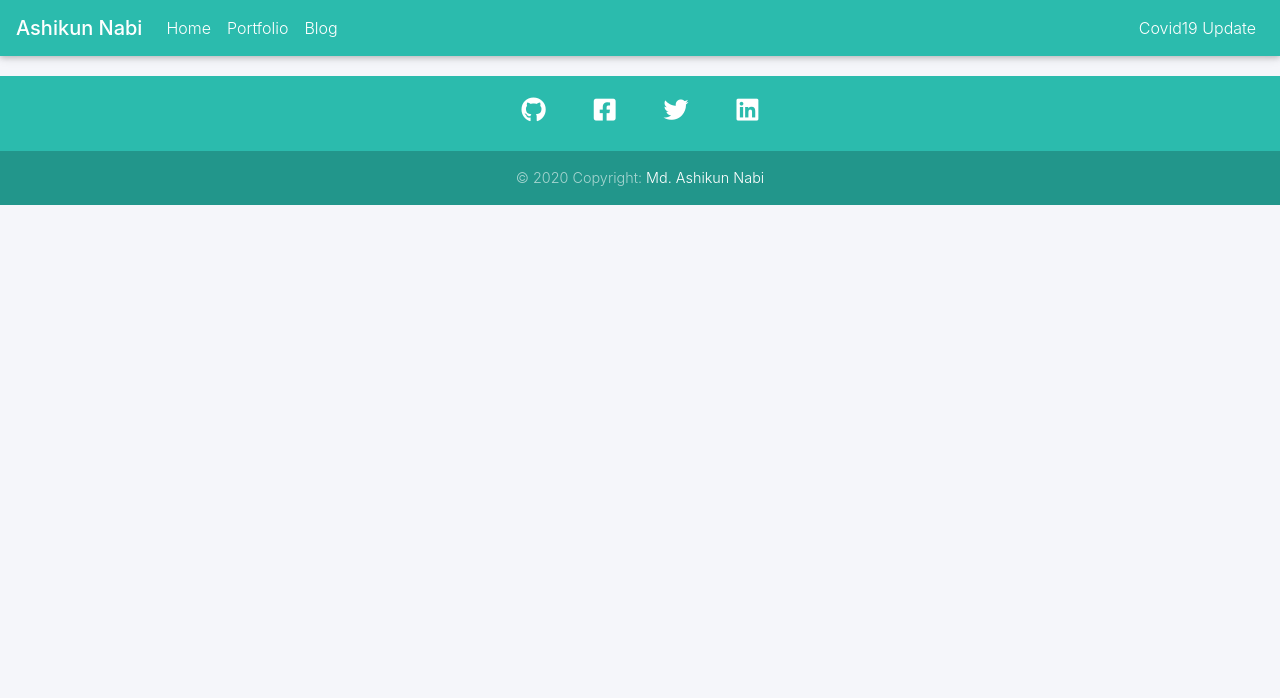
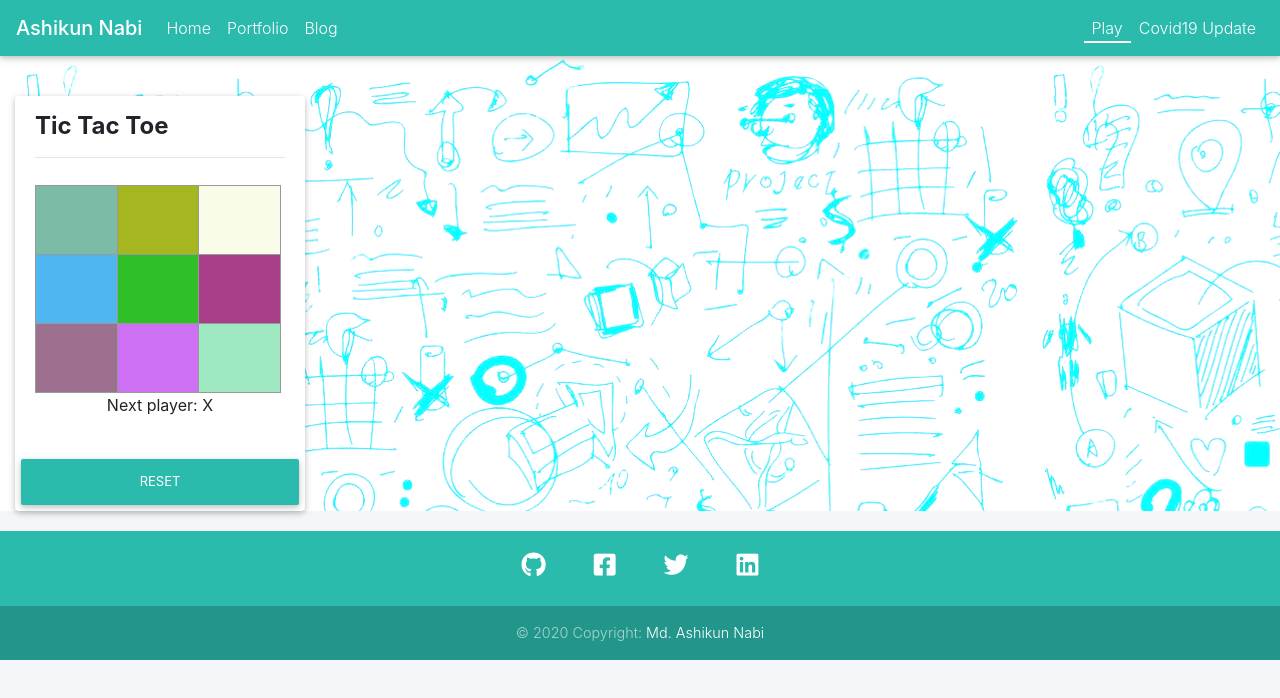
Before and after one commit to Ashikunnabi/DjReactPortfolio, a React (Create React App) app in the folder frontend/: page /js-game in a window 1280 px wide. Shown: the top 698 px of the page. Built offline with nearby package versions, Linux system fonts and the light colour scheme.

Commit message:
added js game

```diff
--- /dev/null
+++ b/frontend/src/assets/base/js-game/style.css
@@ -0,0 +1,3 @@
+.card__view {
+    margin-top: -1.25rem;
+}
--- /dev/null
+++ b/frontend/src/assets/base/js-game/tic-tac-toe-style.css
@@ -0,0 +1,45 @@
+ol, ul {
+  padding-left: 30px;
+}
+
+.board-row:after {
+  clear: both;
+  content: "";
+  display: table;
+}
+
+.status {
+  margin-bottom: 10px;
+}
+
+.square {
+  background: #fff;
+  border: 1px solid #999;
+  float: left;
+  font-size: 24px;
+  font-weight: bold;
+  line-height: 34px;
+  height: 70px;
+  margin-right: -1px;
+  margin-top: -1px;
+  padding: 0;
+  text-align: center;
+  width: 33%;
+}
+
+.square:focus {
+  outline: none;
+}
+
+.kbd-navigation .square:focus {
+  background: #ddd;
+}
+
+.game {
+  /* display: flex; */
+  /* flex-direction: row; */
+}
+
+.game-info {
+  margin-left: 20px;
+}
--- a/frontend/src/components/base/Navbar.js
+++ b/frontend/src/components/base/Navbar.js
@@ -2,7 +2,7 @@ import React, { Component } from "react";
 import { MDBNavbar, MDBNavbarBrand, MDBNavbarNav, MDBNavItem, MDBNavLink, MDBNavbarToggler, MDBCollapse } from "mdbreact";
 import { Route } from 'react-router-dom';
 
-import { Home, Portfolio, Blog, Covid } from '../pages/';
+import { Home, Portfolio, Blog, JsGame, Covid } from '../pages/';
 
 class Navbar extends Component {
     state = {
@@ -76,6 +76,9 @@ class Navbar extends Component {
               </MDBNavbarNav>
               <MDBNavbarNav right>
                 <MDBNavItem>
+                  <MDBNavLink exact to="/js-game" activeClassName="navbar_active">Play</MDBNavLink>
+                </MDBNavItem>
+                <MDBNavItem>
                   <MDBNavLink exact to="/covid" activeClassName="navbar_active">Covid19 Update</MDBNavLink>
                 </MDBNavItem>
               </MDBNavbarNav>
@@ -85,6 +88,7 @@ class Navbar extends Component {
           <Route exact path="/" component={Home} />
           <Route exact path="/portfolio" component={Portfolio} />
           <Route exact path="/blog" component={Blog} />
+          <Route exact path="/js-game" component={JsGame} />
           <Route exact path="/covid" component={Covid} />
         </>
         );
--- /dev/null
+++ b/frontend/src/components/base/js-game/Card.js
@@ -0,0 +1,47 @@
+import React, { useState } from 'react';
+import '../../../assets/base/js-game/style.css';
+import { MDBBtn, MDBCard, MDBCardBody, MDBCardImage, MDBCardTitle, MDBCardText, MDBCol, MDBView, MDBIcon } from 'mdbreact';
+import { Game } from './tic-tac-toe'
+
+
+const Card = (props) => {
+  const [reset, setReset] = useState(0)
+
+  const resetGame = () => {
+    setReset(reset + 1)
+  }
+
+  const renderScore = (data) => {
+    if (data.obj.score) {
+      return (
+        <>
+          <strong>Score: {props.obj.score}</strong>
+          <hr></hr>
+        </>
+      )
+    }
+    return <></>
+  }
+
+  return (
+    <MDBCol lg='3' md='4' sm='6' xs='12' style={{ marginTop: '40px' }}>
+      <MDBCard narrow>
+        <MDBView cascade className='card__view'>
+        </MDBView>
+
+        <MDBCardBody>
+          <MDBCardTitle className='font-weight-bold pt-3'>
+            {props.obj.title}
+            <hr></hr>
+          </MDBCardTitle>
+          {renderScore(props)}
+          <Game resetGame={reset} />
+
+        </MDBCardBody>
+        <MDBBtn onClick={resetGame}>Reset</MDBBtn>
+      </MDBCard>
+    </MDBCol>
+  )
+}
+
+export default Card;
--- /dev/null
+++ b/frontend/src/components/base/js-game/index.js
@@ -0,0 +1 @@
+export { default as Card } from './Card';
--- /dev/null
+++ b/frontend/src/components/base/js-game/tic-tac-toe/Board.js
@@ -0,0 +1,116 @@
+import React, { Component } from 'react'
+import Square from './Square'
+
+class Board extends Component {
+  constructor(props) {
+    super(props)
+    this.state = {
+      squares: Array(9).fill(null),
+      xIsNext: true,
+      countResetBoard: 0,
+    }
+  }
+
+  componentDidUpdate(prevState) {
+    if (this.props.resetGame != this.state.countResetBoard) {
+      this.resetBoard()
+    }
+  }
+
+  getRandomColor() {
+    var letters = '0123456789ABCDEF';
+    var color = '#';
+    for (var i = 0; i < 6; i++) {
+      color += letters[Math.floor(Math.random() * 16)];
+    }
+    return color;
+  }
+
+  handleClick(i) {
+    const squares = this.state.squares.slice();
+    if (this.calculateWinner(squares) || squares[i]) {
+      return;
+    }
+    squares[i] = this.state.xIsNext ? 'X' : 'O';
+    this.setState({
+      squares: squares,
+      xIsNext: !this.state.xIsNext,
+    });
+  }
+
+  resetBoard() {
+    this.setState({
+      squares: Array(9).fill(null),
+      xIsNext: true,
+      countResetBoard: this.props.resetGame,
+    })
+  }
+
+  renderSquare(i) {
+    let bgColor = this.getRandomColor()
+    if (this.state.squares.includes('X') || this.state.squares.includes('O')) {
+      bgColor = ''
+    }
+
+    return (
+      <Square
+        value={this.state.squares[i]}
+        bgColor={bgColor}
+        onClick={() => this.handleClick(i)}
+      />
+    )
+  }
+
+  calculateWinner(squares) {
+    const lines = [
+      [0, 1, 2],
+      [3, 4, 5],
+      [6, 7, 8],
+      [0, 3, 6],
+      [1, 4, 7],
+      [2, 5, 8],
+      [0, 4, 8],
+      [2, 4, 6],
+    ];
+    for (let i = 0; i < lines.length; i++) {
+      const [a, b, c] = lines[i];
+      if (squares[a] && squares[a] === squares[b] && squares[a] === squares[c]) {
+        return squares[a];
+      }
+    }
+    return null;
+  }
+
+  render() {
+    const winner = this.calculateWinner(this.state.squares);
+    let status;
+    if (winner) {
+      status = 'Winner: ' + winner;
+    } else {
+      status = 'Next player: ' + (this.state.xIsNext ? 'X' : 'O');
+    }
+
+    return (
+      <div>
+        <div className="board-row">
+          {this.renderSquare(0)}
+          {this.renderSquare(1)}
+          {this.renderSquare(2)}
+        </div>
+        <div className="board-row">
+          {this.renderSquare(3)}
+          {this.renderSquare(4)}
+          {this.renderSquare(5)}
+        </div>
+        <div className="board-row">
+          {this.renderSquare(6)}
+          {this.renderSquare(7)}
+          {this.renderSquare(8)}
+        </div>
+        <div className="status text-center">{status}</div>
+      </div>
+    );
+  }
+}
+
+export default Board
--- /dev/null
+++ b/frontend/src/components/base/js-game/tic-tac-toe/Game.js
@@ -0,0 +1,21 @@
+import React, { Component } from 'react'
+import '../../../../assets/base/js-game/tic-tac-toe-style.css';
+import Board from './Board'
+
+class Game extends React.Component {
+    render() {
+      return (
+        <div className="game">
+          <div className="game-board">
+            <Board resetGame={this.props.resetGame}/>
+          </div>
+          <div className="game-info">
+            <div>{/* status */}</div>
+            <ol>{/* TODO */}</ol>
+          </div>
+        </div>
+      );
+    }
+  }
+
+  export default Game
--- /dev/null
+++ b/frontend/src/components/base/js-game/tic-tac-toe/Square.js
@@ -0,0 +1,34 @@
+import React from 'react'
+
+
+const Square = (props) => {
+    return (
+        <button
+            className="square"
+            style={{ backgroundColor: props.bgColor }}
+            onClick={props.onClick}
+        >
+            {props.value}
+        </button>
+    );
+}
+// class Square extends Component {
+//     constructor(props) {
+//         super(props)
+//         this.state = {
+//             value: this.props.value,
+//         }
+//     }
+//     render() {
+//         return (
+//             <button className="square"
+//                 style={{ backgroundColor: this.props.bgColor }}
+//                 onClick={() => { this.props.onClick() }}
+//             >
+//                 {this.props.value}
+//             </button>
+//         )
+//     }
+// }
+
+export default Square;
--- /dev/null
+++ b/frontend/src/components/base/js-game/tic-tac-toe/index.js
@@ -0,0 +1,3 @@
+export { default as Square } from './Square';
+export { default as Board } from './Board';
+export { default as Game } from './Game';
--- /dev/null
+++ b/frontend/src/components/pages/JsGame.js
@@ -0,0 +1,35 @@
+import React, { Fragment } from 'react';
+import { MDBRow, MDBBtn } from 'mdbreact';
+import { Card } from '../base/js-game/';
+import { connect } from 'react-redux';
+import { fetchPortfolioApiCall } from '../../redux/portfolio/action'
+
+const JsGame = (props) => {
+  const [seeDetail, setSeeDetail] = React.useState(null);
+  const game = {
+    title: 'Tic Tac Toe'
+  }
+    return (
+      <Fragment >
+        <div className="container-fluid Home__background_image">
+          <MDBRow>
+          <Card obj={game} />
+
+          </MDBRow>
+        </div>
+      </Fragment>
+    )
+    }
+const mapStateToProps = (state) => {
+  return {
+    data_portfolios: state.portfolioReducer
+  }
+}
+
+const mapDispatchToProps = (dispatch) => {
+  return {
+    get_portfolios: (url, seeMore) => { dispatch(fetchPortfolioApiCall(url, seeMore)) }
+  }
+}
+
+export default connect(mapStateToProps, mapDispatchToProps)(JsGame);
--- a/frontend/src/components/pages/index.js
+++ b/frontend/src/components/pages/index.js
@@ -1,4 +1,5 @@
 export { default as Home } from './Home';
 export { default as Portfolio } from './Portfolio';
 export { default as Blog } from './Blog';
+export { default as JsGame } from './JsGame';
 export { default as Covid } from './Covid';
```
